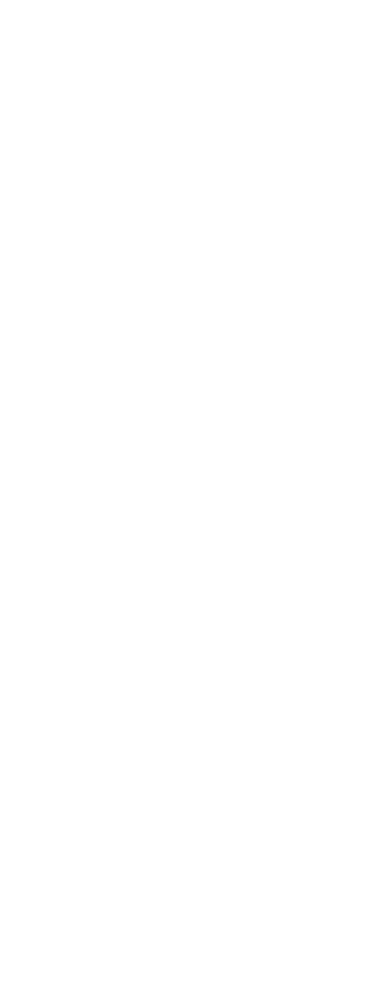
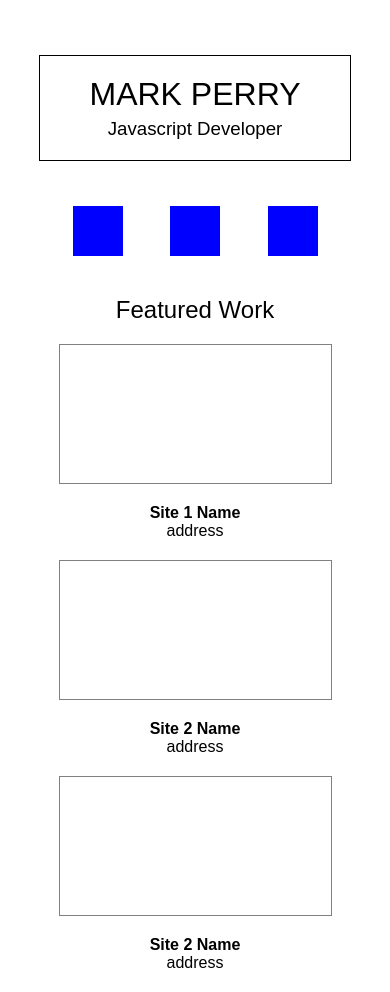
Before and after one commit to pangperry/portfolio_site, a plain HTML site: page index.html in a window 390 px wide. Before the commit the page ends 844 px from the top, so only its background shows below. Drawn offline with Linux system fonts and the light colour scheme.

Commit message:
Add initial mobile skeleton

```diff
--- /dev/null
+++ b/css/styles.css
@@ -0,0 +1,87 @@
+* {
+  padding: 0;
+  margin: 0;
+}
+
+body {
+  box-sizing: border-box;
+  text-rendering: optimizeLegibility;
+  -webkit-font-smoothing: antialiased;
+  -moz-osx-font-smoothing: grayscale;
+  font-kerning: auto;
+}
+
+html {
+  font-family: sans-serif;
+  -webkit-text-size-adjust: 100%;
+}
+
+*,
+*:before,
+*:after {
+  box-sizing: inherit;
+}
+
+header {
+  /* margin: 55px 25px 45px 25px; */
+  width: 80%;
+  margin: 55px auto 45px auto;
+  padding: 20px;
+  text-align: center;
+  border: 1px solid black;
+}
+
+h1 {
+  text-transform: uppercase;
+  margin-bottom: 5px;
+}
+h1, h2 {
+  font-weight: 400;
+}
+header h3 {
+  font-weight: 300;
+}
+aside, main, .works, .description {
+  display: grid;
+  width: 100%;
+  justify-items: center;
+  align-items: center;
+}
+
+aside {
+  grid-template-columns: repeat(12, 1fr);
+  margin-bottom: 40px;
+}
+.pic {
+  width: 50px;
+  height: 50px;
+  background-color: blue;
+}
+.pic1 {
+  grid-column: 3 / span 2;
+}
+
+.pic2 {
+  grid-column: 6 / span 2;
+}
+.pic3 {
+  grid-column: 9 / span 2;
+}
+
+main h2 {
+  margin-bottom: 20px;
+}
+.works h2 {
+  margin-bottom: 25px;
+}
+.works p {
+  margin-bottom: 20px;
+}
+
+.site1, .site2, .site3 {
+  border: 1px solid grey;
+  width: 70%;
+  /* height: auto; */
+  height: 140px;
+  margin-bottom: 20px;
+}
--- a/index.html
+++ b/index.html
@@ -1,12 +1,50 @@
-<!DOCTYPE html>
+<!doctype html>
 <html lang="en">
+
 <head>
   <meta charset="UTF-8">
   <meta name="viewport" content="width=device-width, initial-scale=1.0">
   <meta http-equiv="X-UA-Compatible" content="ie=edge">
+  <link rel="stylesheet" href="css/styles.css">
   <title>Document</title>
 </head>
+
 <body>
+  <div class='container'>
+    <header>
+      <h1>Mark Perry</h1>
+      <h3>Javascript Developer</h3>
+      <!-- <div class="logo">logo</div> -->
+    </header>
+    <aside class="pics">
+      <div class="pic pic1">
+      </div>
+      <div class="pic pic2">
+      </div>
+      <div class="pic pic3">
+      </div>
+    </aside>
+    <main>
+      <h2>Featured Work</h2>
+      <div class='works'>
+          <div class='site1'></div>
+          <div class="description description1">
+            <h4>Site 1 Name</h4>
+            <p>address</p>
+          </div>
+          <div class='site2'></div>
+          <div class="description description2">
+            <h4>Site 2 Name</h4>
+            <p>address</p>
+          </div>
+          <div class='site3'></div>
+          <div class="description description3">
+            <h4>Site 2 Name</h4>
+            <p>address</p>
+          </div>
+      </div>
+    </main>
+  </div>
+</body>
 
-</body>
 </html>
```
